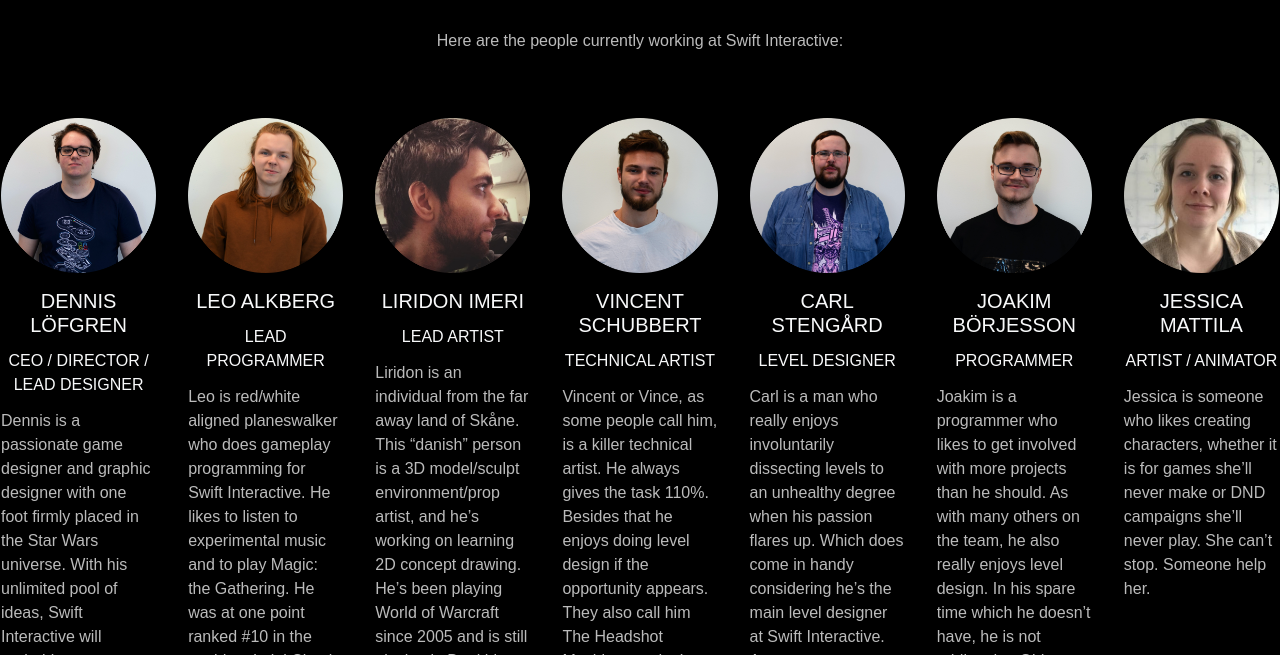
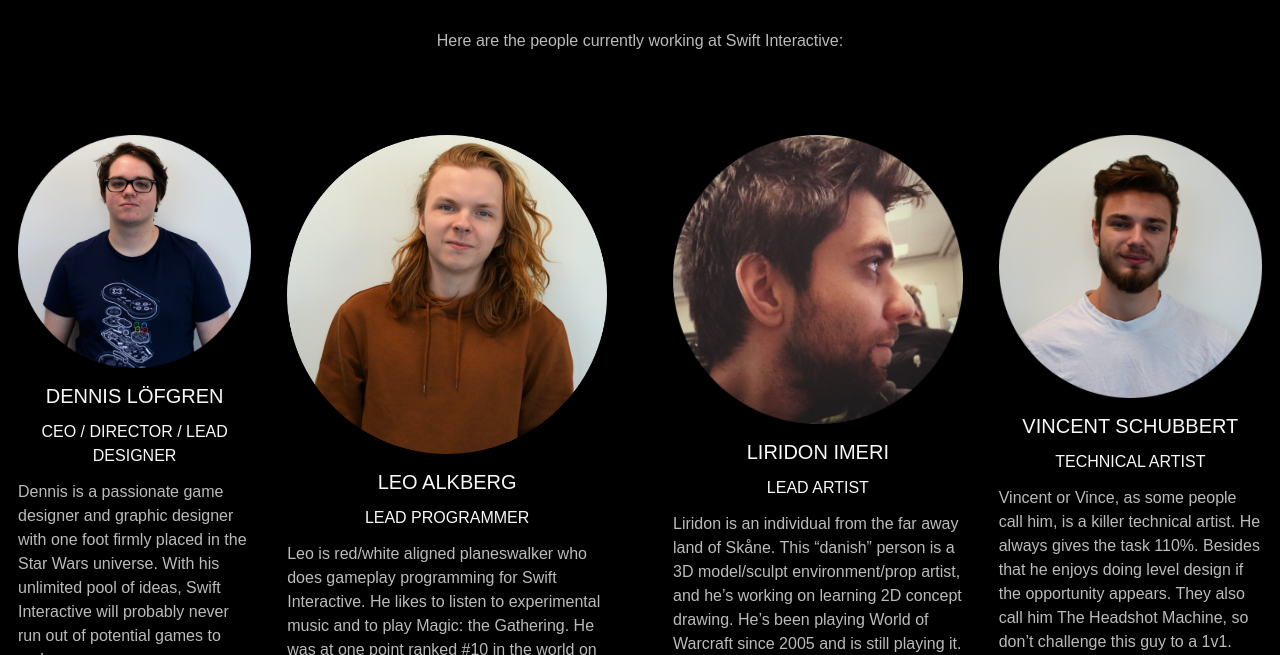
Before and after one commit to P-ctrl/Swift, a plain HTML site: page team.html in a window 1280 px wide. Shown: the part 145-800 px from the top of the page. Drawn offline with nearby package versions, Linux system fonts and the light colour scheme; a script that the page names is missing.

Commit message:
Last commit

```diff
--- a/style.css
+++ b/style.css
@@ -32,6 +32,19 @@ div.about-card:hover {
     border-radius: 4em;
 }
 
+div.team-card {
+    border: 2px solid transparent;
+    border-radius: 2em;
+    padding: 1rem;
+    max-width: 380px;
+    max-height: 680px;
+}
+
+div.team-card:hover {
+    border: 2px solid white;
+    border-radius: 2em;
+}
+
 * {
     font-family: 'Cocogoose', Arial, Helvetica, sans-serif;
 }
--- a/team.html
+++ b/team.html
@@ -62,8 +62,8 @@
             </div>
         </div>
         <div class="row">
-            <div class="col">
-                <div class="card bg-black">
+            <div class="col-sm-6 d-inline-flex justify-content-end">
+                <div class="card bg-black team-card">
                     <img src="bild_5_beskar@2x.png" class="card-img-top img-fluid pb-3" alt="Dennis Löfgren">
                     <div class="card-body p-0">
                       <h5 class="card-title text-light text-center">DENNIS LÖFGREN</h5>
@@ -71,9 +71,7 @@
                       <p class="card-text ">Dennis is a passionate game designer and graphic designer with one foot firmly placed in the Star Wars universe. With his unlimited pool of ideas, Swift Interactive will probably never run out of potential games to make.</p>
                     </div>
                   </div>
-            </div>
-            <div class="col">
-                <div class="card bg-black">
+                <div class="card bg-black team-card">
                     <img src="bild_3_beskar@2x.png" class="card-img-top img-fluid pb-3" alt="Leo Alkberg">
                     <div class="card-body p-0">
                       <h5 class="card-title text-light text-center">LEO ALKBERG</h5>
@@ -82,8 +80,8 @@
                     </div>
                   </div>
             </div>
-            <div class="col">
-                <div class="card bg-black">
+            <div class="col-sm-6 d-inline-flex justify-content-start">
+                <div class="card bg-black team-card">
                     <img src="ID0@2x.png" class="card-img-top img-fluid pb-3" alt="Liridon Imeri">
                     <div class="card-body p-0">
                       <h5 class="card-title text-light text-center">LIRIDON IMERI</h5>
@@ -91,9 +89,7 @@
                       <p class="card-text ">Liridon is an individual from the far away land of Skåne. This “danish” person is a 3D model/sculpt environment/prop artist, and he’s working on learning 2D concept drawing. He’s been playing World of Warcraft since 2005 and is still playing it. Duel him anytime… if you dare.</p>
                     </div>
                   </div>
-            </div>
-            <div class="col">
-                <div class="card bg-black">
+                <div class="card bg-black team-card">
                     <img src="bild_1_beskar@2x.png" class="card-img-top img-fluid pb-3" alt="Vincent Schubbert">
                     <div class="card-body p-0">
                       <h5 class="card-title text-light text-center">VINCENT SCHUBBERT</h5>
@@ -103,8 +99,8 @@
                     </div>
                   </div>
             </div>
-            <div class="col">
-                <div class="card bg-black">
+            <div class="col-sm-6 d-inline-flex justify-content-end">
+                <div class="card bg-black team-card">
                     <img src="bild_4_beskar@2x.png" class="card-img-top img-fluid pb-3" alt="Carl Stengård">
                     <div class="card-body p-0">
                       <h5 class="card-title text-light text-center">CARL STENGÅRD</h5>
@@ -112,9 +108,7 @@
                       <p class="card-text ">Carl is a man who really enjoys involuntarily dissecting levels to an unhealthy degree when his passion flares up. Which does come in handy considering he’s the main level designer at Swift Interactive. As part game designer, he tries his hardest to leash Dennis’ ideas to a realistic level.</p>
                     </div>
                   </div>
-            </div>
-            <div class="col">
-                <div class="card bg-black">
+                <div class="card bg-black team-card">
                     <img src="bild_2_beskar@2x.png" class="card-img-top img-fluid pb-3" alt="Joakim Börjesson">
                     <div class="card-body p-0">
                       <h5 class="card-title text-light text-center">JOAKIM BÖRJESSON</h5>
@@ -123,13 +117,21 @@
                     </div>
                   </div>
             </div>
-            <div class="col">
-                <div class="card bg-black">
+            <div class="col-sm-6 d-inline-flex justify-content-start">
+                <div class="card bg-black team-card">
                     <img src="rdnp2nWI_400x400@2x.png" class="card-img-top img-fluid pb-3" alt="Jessica Mattila">
                     <div class="card-body p-0">
                       <h5 class="card-title text-light text-center">JESSICA MATTILA</h5>
                       <p class="card-title text-light text-center">ARTIST / ANIMATOR</p>
                       <p class="card-text ">Jessica is someone who likes creating characters, whether it is for games she’ll never make or DND campaigns she’ll never play. She can’t stop. Someone help her.</p>
+                    </div>
+                  </div>
+                <div class="d-none card bg-black team-card">
+                    <img src="" class="card-img-top img-fluid pb-3" alt="">
+                    <div class="card-body p-0">
+                      <h5 class="card-title text-light text-center"></h5>
+                      <p class="card-title text-light text-center"></p>
+                      <p class="card-text "></p>
                     </div>
                   </div>
             </div>
```
Also changed, not shown: index.html (+7 -7 lines).
